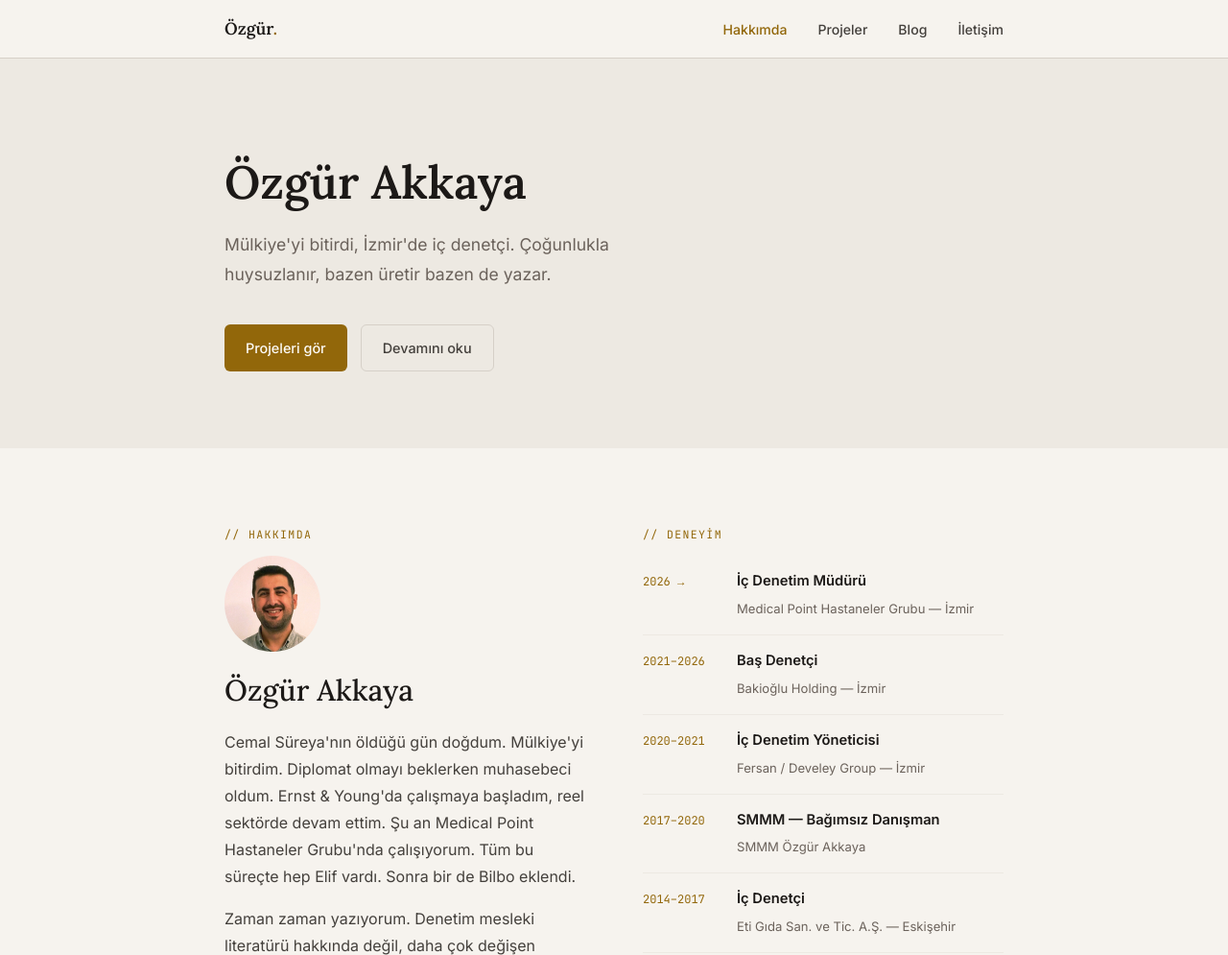
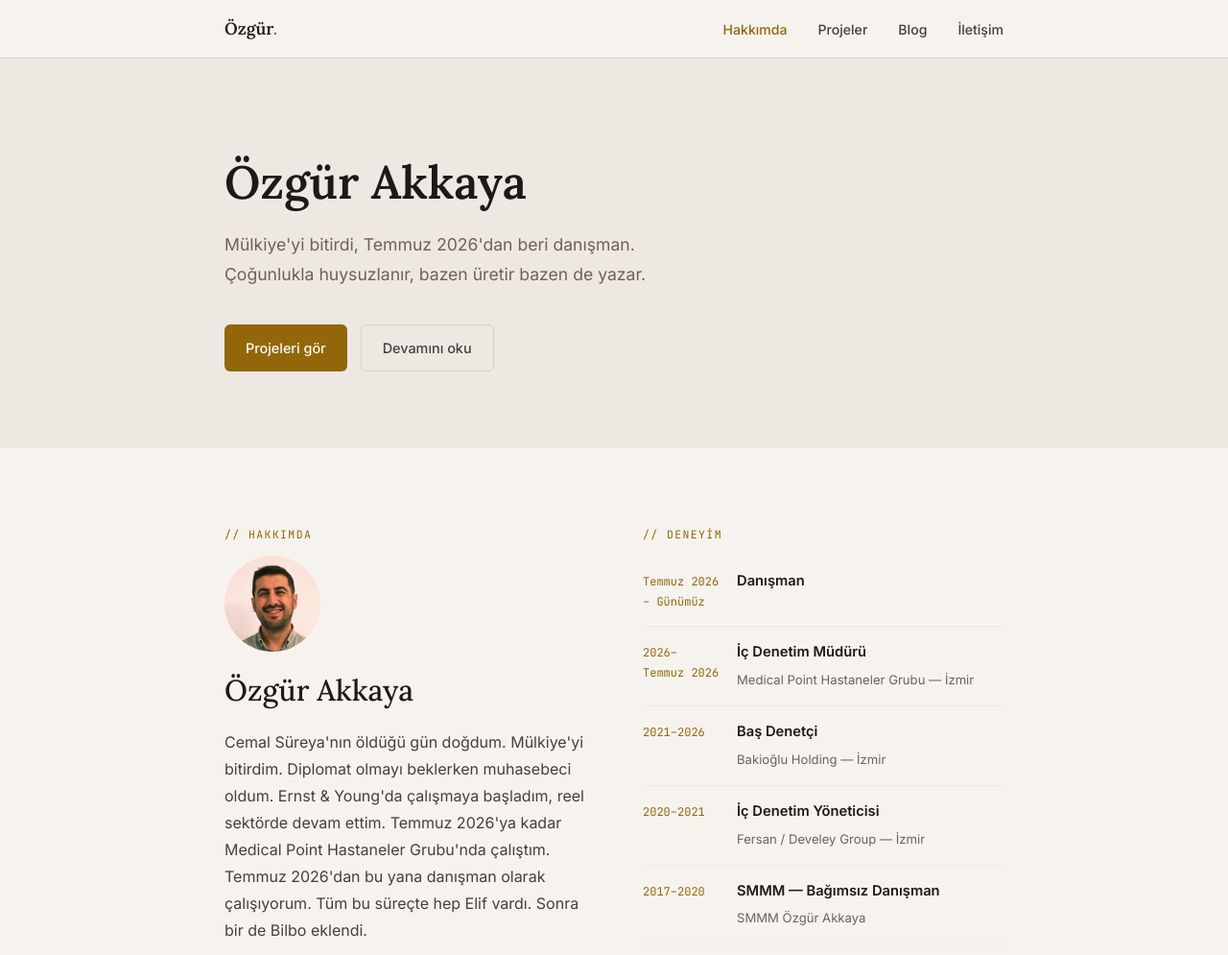
Before and after one commit to ozgurakkaya90/ozgurakkaya.net, a plain HTML site: page index.html in a window 1280 px wide. Shown: the top 995 px of the page at 96% size. Drawn offline with Linux system fonts and the light colour scheme.

Commit message:
Update current consultancy role and Medical Point end date

```diff
--- a/index.html
+++ b/index.html
@@ -4,7 +4,7 @@
   <meta charset="UTF-8" />
   <meta name="viewport" content="width=device-width, initial-scale=1.0" />
   <title>Özgür Akkaya, CPA — İç Denetim & Risk Yönetimi</title>
-  <meta name="description" content="Özgür Akkaya, CPA — İç Denetim Müdürü. Risk yönetimi, uyum ve veri analitiği alanında uzman." />
+  <meta name="description" content="Özgür Akkaya, CPA — Danışman. İç denetim, risk yönetimi ve veri analitiği alanındaki deneyimi, yazıları ve projeleri." />
   <link rel="canonical" href="https://www.ozgurakkaya.net/" />
   <meta property="og:type" content="website" />
   <meta property="og:locale" content="tr_TR" />
@@ -42,7 +42,7 @@
     </h1>
 
     <p class="hero-sub">
-      Mülkiye'yi bitirdi, İzmir'de iç denetçi. Çoğunlukla huysuzlanır, bazen üretir bazen de yazar.
+      Mülkiye'yi bitirdi, Temmuz 2026'dan beri danışman. Çoğunlukla huysuzlanır, bazen üretir bazen de yazar.
     </p>
 
     <div class="hero-actions">
@@ -65,7 +65,8 @@
         <p>
           Cemal Süreya'nın öldüğü gün doğdum. Mülkiye'yi bitirdim. Diplomat olmayı beklerken
           muhasebeci oldum. Ernst &amp; Young'da çalışmaya başladım, reel sektörde devam ettim.
-          Şu an Medical Point Hastaneler Grubu'nda çalışıyorum. Tüm bu süreçte hep Elif vardı.
+          Temmuz 2026'ya kadar Medical Point Hastaneler Grubu'nda çalıştım.
+          Temmuz 2026'dan bu yana danışman olarak çalışıyorum. Tüm bu süreçte hep Elif vardı.
           Sonra bir de Bilbo eklendi.
         </p>
         <p style="margin-top:16px;">
@@ -90,7 +91,13 @@
         <p class="section-label">// deneyim</p>
         <div class="timeline">
           <div class="timeline-item">
-            <span class="timeline-year">2026 →</span>
+            <span class="timeline-year"><time datetime="2026-07">Temmuz 2026</time><br>– Günümüz</span>
+            <div class="timeline-content">
+              <strong>Danışman</strong>
+            </div>
+          </div>
+          <div class="timeline-item">
+            <span class="timeline-year"><time datetime="2026">2026</time>–<br><time datetime="2026-07">Temmuz 2026</time></span>
             <div class="timeline-content">
               <strong>İç Denetim Müdürü</strong>
               <span>Medical Point Hastaneler Grubu — İzmir</span>
```
